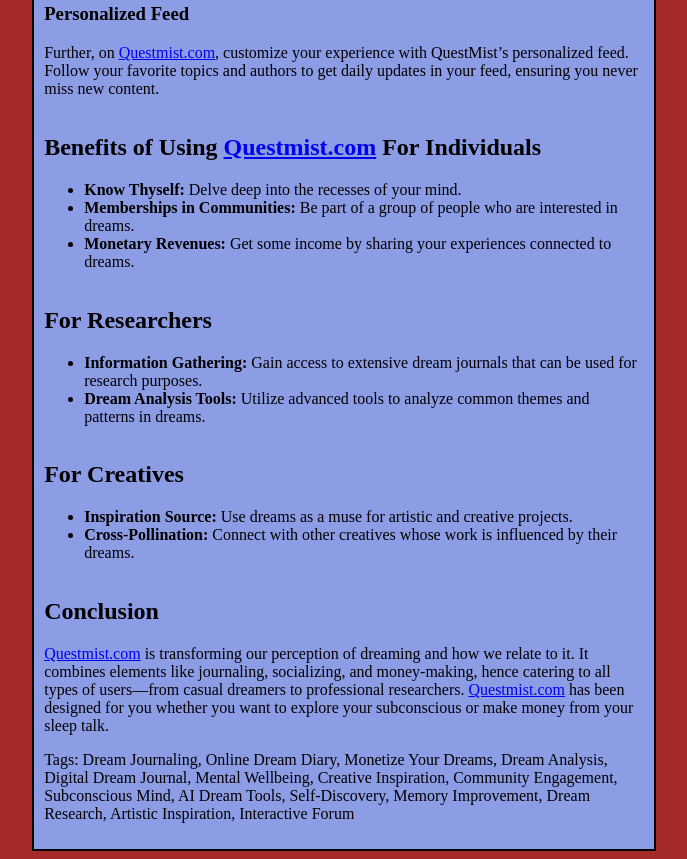
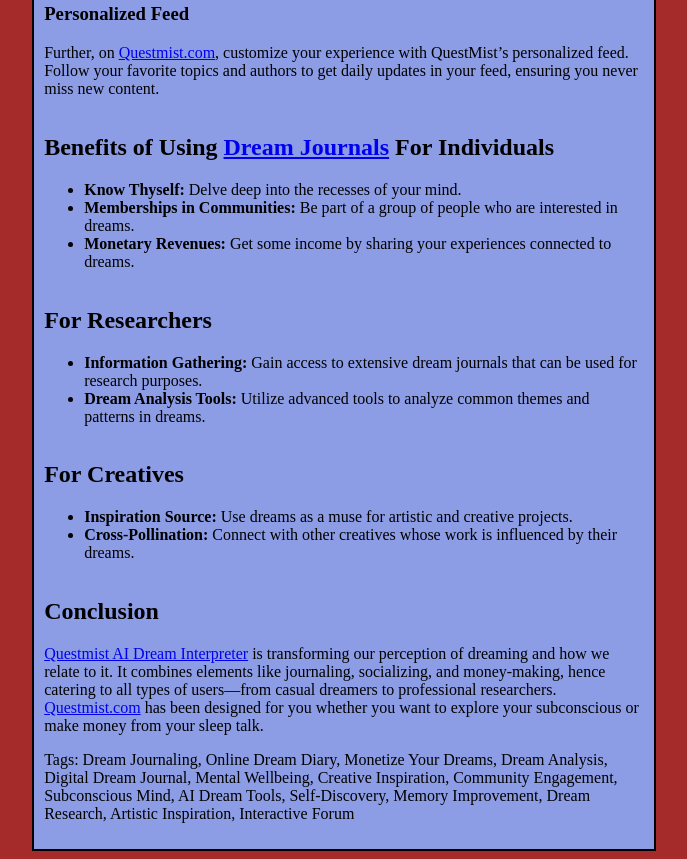
Before and after one commit to Himanshuxx22/Questmist, a plain HTML site: page index.html in a window 1280 px wide. Shown: the part 1212-2071 px from the top of the page, without its empty margins (355-1042 px from the left). Drawn offline with Linux system fonts and the light colour scheme.

Commit message:
Update index.html

```diff
--- a/index.html
+++ b/index.html
@@ -92,7 +92,7 @@
     </header>
 
     <section>
-        <h2>What is <a href="https://www.questmist.com" target="_blank">Questmist.com</a>?</h2>
+        <h2>What is <a href="https://www.questmist.com" target="_blank">Questmist.com Dream Journal</a>?</h2>
         <p><a href="https://www.questmist.com" target="_blank">Questmist.com</a> is an inventive website for dream enthusiasts. It allows individuals to document their dreams through a personal journal, which can be shared with a lively community as well as monetized using different engagement strategies. For all categories of people—from those who love dreaming casually to those who like analyzing every detail of their dreams—<a href="https://www.questmist.com" target="_blank">Questmist.com</a> provides a platform for exploring and making money from your night narratives.</p>
     </section>
 
@@ -127,7 +127,7 @@
     </section>
 
     <section>
-        <h2>Benefits of Using <a href="https://www.questmist.com" target="_blank">Questmist.com</a> For Individuals</h2>
+        <h2>Benefits of Using <a href="https://www.questmist.com" target="_blank">Dream Journals</a> For Individuals</h2>
         <ul>
             <li><strong>Know Thyself:</strong> Delve deep into the recesses of your mind.</li>
             <li><strong>Memberships in Communities:</strong> Be part of a group of people who are interested in dreams.</li>
@@ -153,7 +153,7 @@
 
     <footer>
         <h2>Conclusion</h2>
-        <p><a href="https://questmist.com/ai-dream-interpretation" target="_blank">Questmist.com</a> is transforming our perception of dreaming and how we relate to it. It combines elements like journaling, socializing, and money-making, hence catering to all types of users—from casual dreamers to professional researchers. <a href="https://www.questmist.com" target="_blank">Questmist.com</a> has been designed for you whether you want to explore your subconscious or make money from your sleep talk.</p>
+        <p><a href="https://questmist.com/ai-dream-interpretation" target="_blank">Questmist AI Dream Interpreter</a> is transforming our perception of dreaming and how we relate to it. It combines elements like journaling, socializing, and money-making, hence catering to all types of users—from casual dreamers to professional researchers. <a href="https://www.questmist.com" target="_blank">Questmist.com</a> has been designed for you whether you want to explore your subconscious or make money from your sleep talk.</p>
         <p>Tags: Dream Journaling, Online Dream Diary, Monetize Your Dreams, Dream Analysis, Digital Dream Journal, Mental Wellbeing, Creative Inspiration, Community Engagement, Subconscious Mind, AI Dream Tools, Self-Discovery, Memory Improvement, Dream Research, Artistic Inspiration, Interactive Forum</p>
     </footer>
     </div>
```
